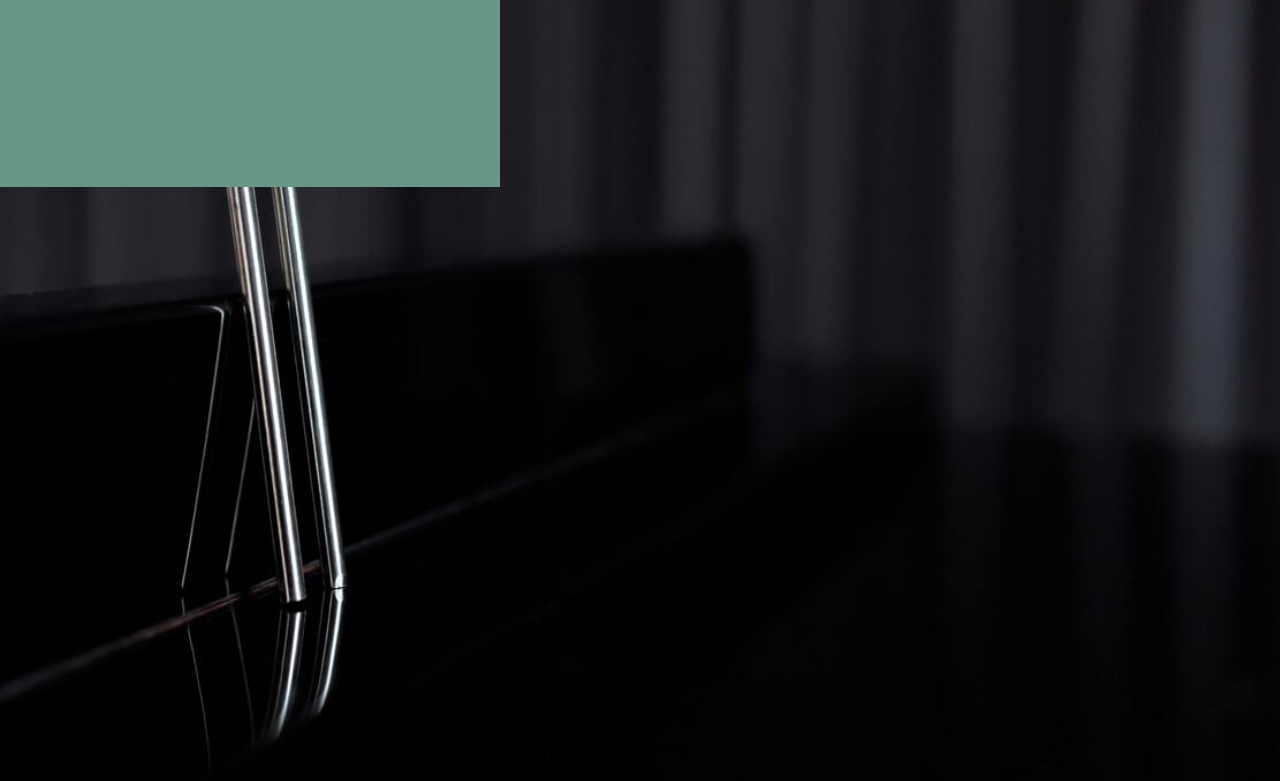
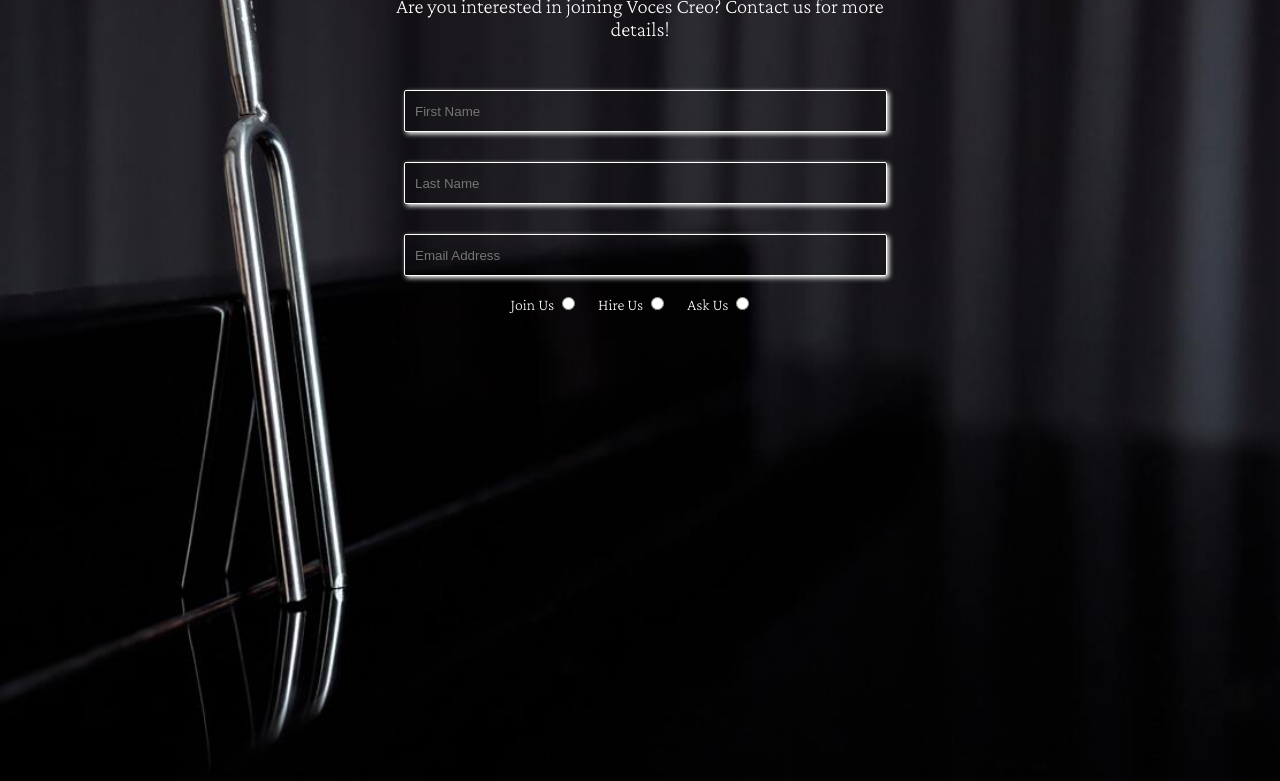
Before and after one commit to celine-14/first-portfolio, a plain HTML site: page contact.html in a window 1280 px wide. Shown: the part 313-1094 px from the top of the page. Drawn offline with nearby package versions, Linux system fonts and the light colour scheme.

Commit message:
Add contact form labels and inputs and style

```diff
--- a/assets/css/style.css
+++ b/assets/css/style.css
@@ -22,6 +22,7 @@ body {
     background: url("../images/pexels-thirdman-6194031.jpg") no-repeat center bottom;
     background-size: cover;
     height: 1000px;
+    text-align: center;
 }
 
 /* headings and logo */
@@ -161,12 +162,53 @@ footer {
 /* contact form */
 
 .contact-us {
-    background-color: #689788;
-    width: 500px;
-    height: 400px;
+    display: inline-block;
+    margin-top: 130px;
+    width: 40%;
+    padding: 30px;
+}
+
+.contact-us h2 {
     color: #fff;
+    padding-bottom: 10px;
+    font-size: 200%;
+}
 
+.contact-us p {
+    font-size: 130%;
+    padding-bottom: 40px;
 }
+
+.text-input {
+    width: 90%;
+    background: transparent;
+    height: 30px;
+    border: 1px solid #fff;
+    border-radius: 2px;
+    box-shadow: 2px 2px 5px #fff;
+    margin: 10px 20px 20px;
+    padding: 5px 10px;
+    color: #fff;
+}
+
+.radio-input {
+    margin-left: 5px;
+    margin-right: 20px;
+}
+
+#message-input {
+    width: 90%;
+    background: transparent;
+    height: 100px;
+    border: 1px solid #fff;
+    border-radius: 2px;
+    box-shadow: 2px 2px 5px #fff;
+    margin: 10px 20px 20px;
+    padding: 5px 10px;
+    color: #fff;
+    overflow: auto;
+}
+
 /* media queries */
 
 /* for larger to medium screen size from 1200px wide and down */
--- a/contact.html
+++ b/contact.html
@@ -34,6 +34,22 @@
     <section id="contact-background">
         <form class="contact-us">
             <h2>Contact Us</h2>
+            <p>Are you interested in joining Voces Creo? Contact us for more details!</p>
+            <label for="fname"></label>
+            <input id="fname" name="first_name" type="text" class="text-input" placeholder="First Name" required>
+
+            <label for="lname"></label>
+            <input id="lname" name="last_name" type="text" class="text-input" placeholder="Last Name" required>
+
+            <label for="email"></label>
+            <input id="email" name="email_address" type="email" class="text-input" placeholder="Email Address" required>
+
+            <label for="join_us">Join Us</label>
+            <input id="join_us" name="type_of_enquiry" type="radio" class="radio-input" required>
+            <label for="hire_us">Hire Us</label>
+            <input id="hire_us" name="type_of_enquiry" type="radio" class="radio-input">
+            <label for="ask_us">Ask Us</label>
+            <input id="ask_us" name="type_of_enquiry" type="radio" class="radio-input">
         </form>
     </section>
     <footer>
```
